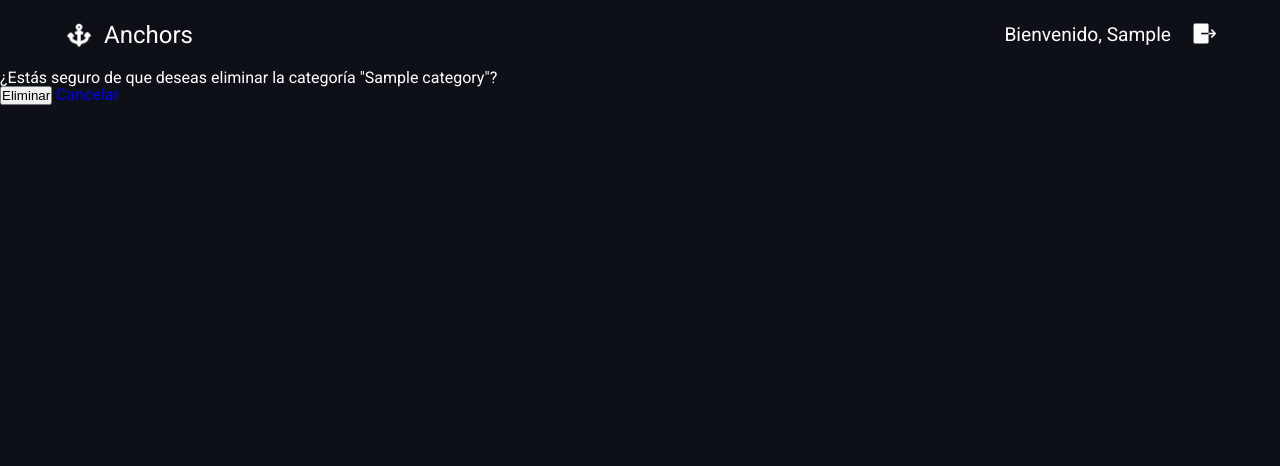
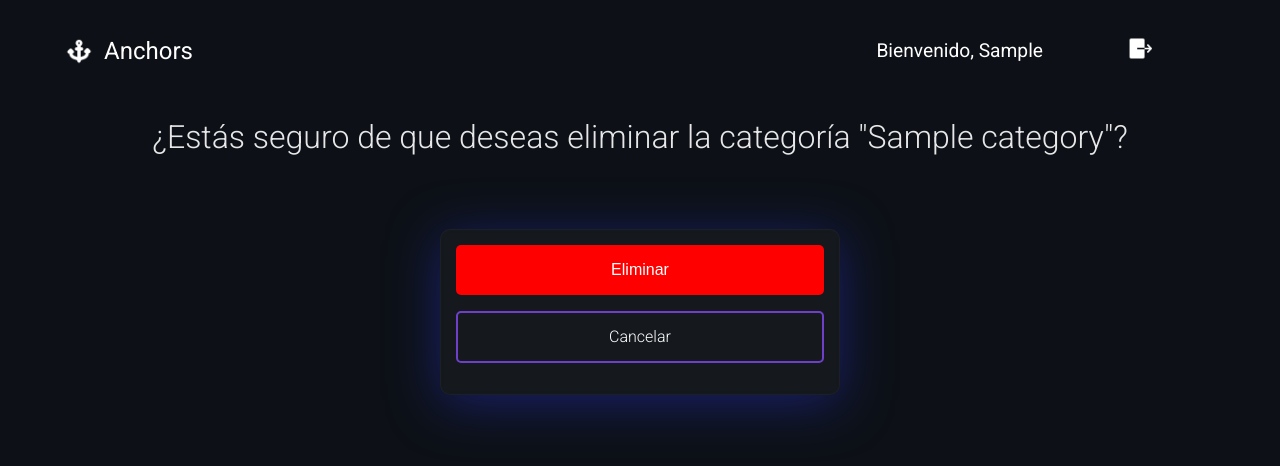
Before and after one commit to albino-babuino/anchors-application-django, a Django app: page /delete-category/1/ in a window 1280 px wide. Shown: the top 466 px of the page. Run offline with Django 5.2, Linux system fonts and the light colour scheme; a user stored in the database is signed in; tables that the repository leaves empty hold one stand-in row (values such as "Sample post").

Commit message:
Css formularios de borrar y editar

```diff
--- a/anchorsapp/templates/anchorsapp/delete_category.html
+++ b/anchorsapp/templates/anchorsapp/delete_category.html
@@ -1,20 +1,26 @@
 {% extends "base/base.html" %} {% load static %}
 <!-- Estilos específicos -->
 {% block styles %}
-<link rel="stylesheet" href="{% static 'css/delete_category.css' %}" />
-{% endblock %} {% block content %}
-<h2>¿Estás seguro de que deseas eliminar la categoría "{{ object.name }}"?</h2>
+<link rel="stylesheet" href="{% static 'css/forms.css' %}" />
+{% endblock %}
+<!-- Contenido -->
+{% block content %}
+<div class="form-page-container">
+	<h2>
+		¿Estás seguro de que deseas eliminar la categoría "{{ object.name }}"?
+	</h2>
 
 	{% if user.is_authenticated %}
-<form method="POST">
+	<form method="POST" class="form">
 		{% csrf_token %}
-	<button type="submit">Eliminar</button>
-	<a href="{% url 'categories' %}">Cancelar</a>
+		<button type="submit" id="delete-btn">Eliminar</button>
+		<a href="{% url 'categories' %}" id="cancel-btn">Cancelar</a>
 	</form>
 	{% else %}
 	<p>
-	Debes estar <a href="{% url 'login' %}">iniciado sesión</a> para eliminar
-	una categoría.
+		Debes estar <a href="{% url 'login' %}">iniciado sesión</a> para
+		eliminar una categoría.
 	</p>
 	<a href="{% url 'categories' %}">Volver a la lista de categorías</a>
 	{% endif %} {% endblock %}
+</div>
--- a/static/css/forms.css
+++ b/static/css/forms.css
@@ -86,6 +86,7 @@ button{
     transition: box-shadow 0.5s;
     border: none;
     width: 100%;
+    font-weight: 300;
 }
 
 button:hover{
@@ -107,3 +108,37 @@ button:hover{
     font-size: 0.5rem;
     display: none;
 }
+
+#cancel-btn{
+    display: block;
+    padding: 1rem 4rem;
+    border-radius: 5px;
+    color: white;
+    font-size: 1rem;
+    text-decoration: none;
+    text-align: center;
+    background-color: none;
+    border: 2px solid #6e40c9;
+    box-shadow: 0 0 0 0 rgba(255, 255, 255, 0.3);
+    transition: box-shadow 0.5s;
+    transition: border box-shadow 0.5s;
+    width: 100%;
+    font-weight: 300;
+}
+
+#cancel-btn:hover{
+    border: 2px solid white;
+    box-shadow: 0 5px 20px 0px rgba(255, 255, 255, 0.3);
+    transition: box-shadow 0.3s;
+    transition: border 0.3s;
+}
+
+#delete-btn{
+    background-color: #ff0000;
+    box-shadow: 0 0 0 0 #ff0000;
+}
+
+#delete-btn:hover{
+    box-shadow: 0 5px 30px 5px #ff0000;
+    transition: box-shadow 0.3s;
+}
```
Also changed, not shown: anchorsapp/templates/anchorsapp/delete_anchor.html (+11 -7 lines), anchorsapp/templates/anchorsapp/update_anchor.html (+8 -4 lines). Lines whose indentation alone changed are shown as unchanged.
